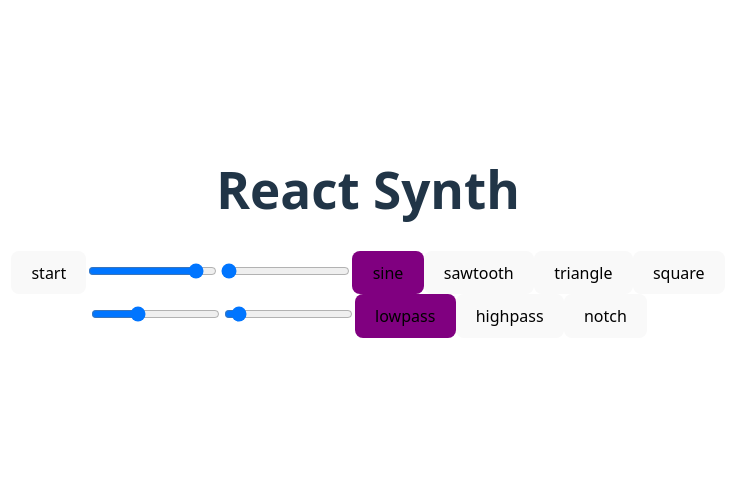
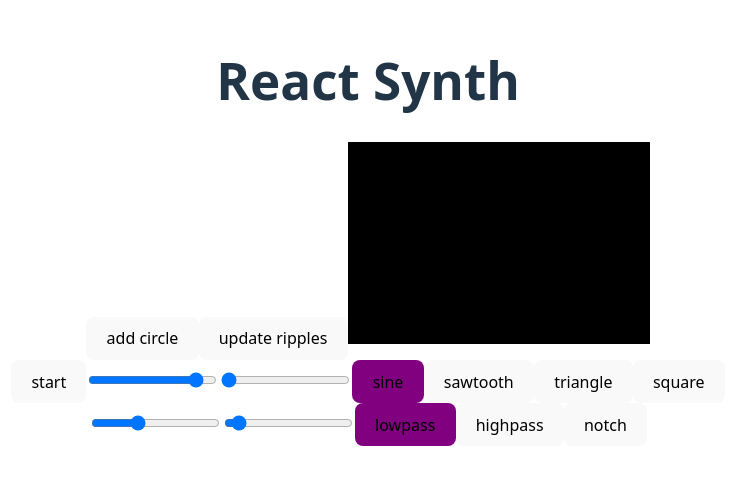
Before and after one commit to dianedouglas/reactsynth, a React (Vite) app: page / in a window 1280 px wide. Shown: the part 168-652 px from the top of the page, without its empty margins (272-1007 px from the left). Built offline with nearby package versions, Linux system fonts and the light colour scheme; no server answers.

Commit message:
Add basic ripple animation in canvas component.

```diff
--- a/src/App.jsx
+++ b/src/App.jsx
@@ -6,6 +6,7 @@ import './App.css'
 import { TodoList } from './components/TodoList'
 import { CreateTodo } from './components/CreateTodo'
 import { Osc1 } from './components/synth/Osc1'
+import { Canvas } from './components/Canvas'
 import { get_todos, create_todo, delete_todo } from './api/endpoints'
 
 let actx = new AudioContext();
@@ -86,6 +87,7 @@ function App() {
       <div className='App'>
         <div className='app-container'>
           <h1>React Synth</h1>
+          <Canvas width={600} height={400}/>
           <Osc1
             actx={actx} connection={gain1}
             settings={osc1Settings}
--- /dev/null
+++ b/src/components/Canvas.jsx
@@ -0,0 +1,93 @@
+import React, { useRef, useEffect, useState } from 'react';
+
+export function Canvas({props}){
+  const canvasRef = useRef(null);
+  const [circles, setCircles] = useState([])
+
+  useEffect(() => {
+    const canvas = canvasRef.current;
+    if (!canvas) return; // Ensure canvas element exists
+    const context = canvas.getContext('2d');
+
+    // Drawing logic goes here
+    context.fillStyle = 'black';
+    context.fillRect(0, 0, canvas.width, canvas.height); // Draw a blue rectangle filling the canvas
+  }, []); // Empty dependency array ensures this runs once after initial render
+
+  const createRipple = (e) => {
+    const canvas = canvasRef.current;
+    if (!canvas) return; // Ensure canvas element exists
+    let x = Math.floor(Math.random() * (canvas.width + 1));
+    let y = Math.floor(Math.random() * (canvas.height + 1));
+    setCircles((currentCircles) => {
+      return [
+        ...currentCircles,
+        {
+          x: x,
+          y: y,
+          radius: 1.0
+        }
+      ]
+    })
+    animate();
+  }
+
+  function updateRipples() {
+    console.log(circles[0]);
+    const canvas = canvasRef.current;
+    if (!canvas) return; // Ensure canvas element exists
+    const context = canvas.getContext('2d');
+    let width = canvas.width;
+    let height = canvas.height;
+    // let maxRadius = Math.sqrt(width * width + height * height) / 2;
+    let maxRadius = Math.sqrt(width * width + height * height) / 6;
+    let rippleSpeed = maxRadius / 1500;
+    // let rippleSpeed = maxRadius / 200;
+
+    context.clearRect(0, 0, width, height);
+
+    setCircles((currentCircles) => {
+      return currentCircles.map(circle => {
+        // increase circle radius on each update
+        circle.radius += rippleSpeed;
+        return circle
+      })
+    })
+
+    // remove any circles that are over max width
+    setCircles((currentCircles) => {
+      return currentCircles.filter(circle => {return circle.radius < maxRadius})
+    })
+
+    // paint each circle with its increased radius and transparency
+    for (let i = 0; i < circles.length; i++) {
+      context.beginPath();
+      context.arc(circles[i].x, circles[i].y, circles[i].radius, 0, Math.PI * 2);
+      let transparency = 1 - (circles[i].radius / maxRadius);
+      console.log('circle index ' + i);
+      console.log(transparency);
+      context.strokeStyle = 'rgba(0, 150, 255, ' + transparency + ')';
+      context.stroke();
+    }
+  }
+
+  function animate() {
+      updateRipples();
+      if(circles.length > 0) {
+          requestAnimationFrame(animate);
+      }
+  }
+
+  return (
+    <div>
+      <button onClick={createRipple}>add circle</button>
+      <button onClick={() => updateRipples()}>update ripples</button>
+      <canvas
+        ref={canvasRef}
+        width={300}
+        height={200}
+        style={{ border: '1px solid black' }}
+      />
+    </div>
+  );
+};
```
